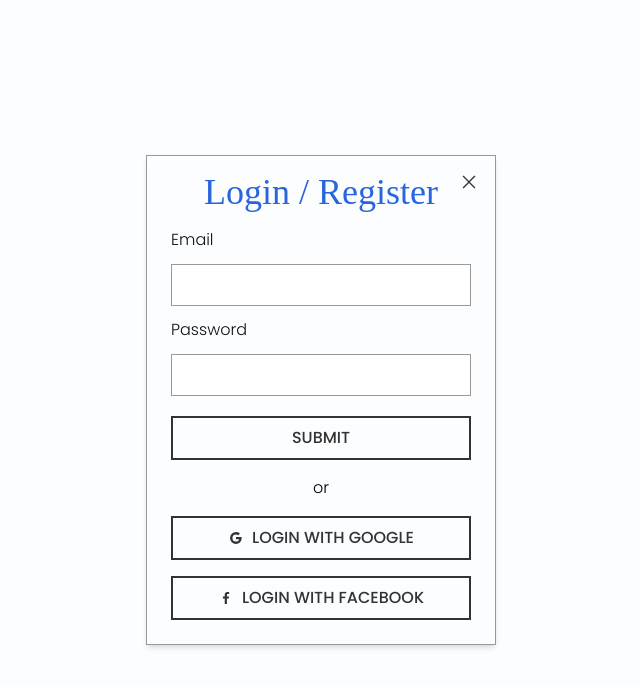
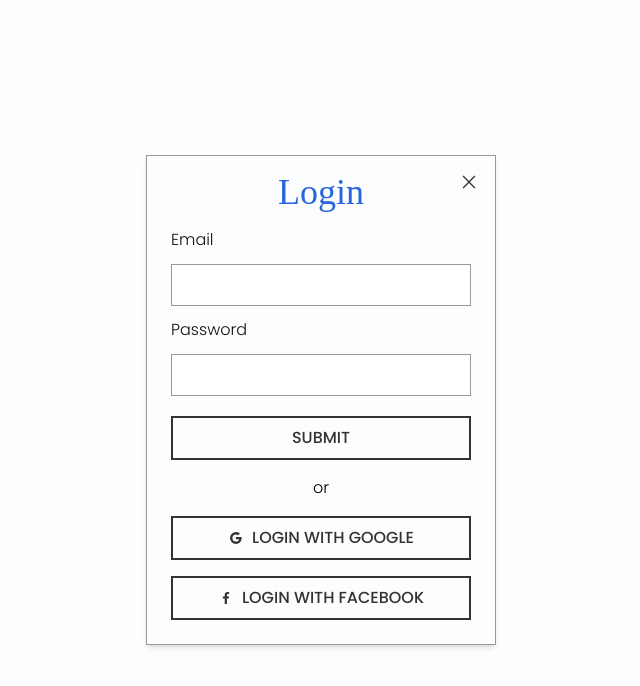
Before and after one commit to Nimira43/Aether, a React (Vite) app in the folder frontend/: page / in a window 1280 px wide. Both pictures are taken after a click on the button "LOGIN". Shown: the top 686 px of the page, without its empty margins (319-959 px from the left). Built offline with nearby package versions, Linux system fonts and the light colour scheme; a web font is replaced by a local one.

Commit message:
Moved form-title into conditional rendering

```diff
--- a/frontend/src/index.css
+++ b/frontend/src/index.css
@@ -15,6 +15,10 @@
 
 .hover-transition {
   transition: all 0.5s ease-in-out;
+}
+
+.form-title {
+  @apply text-center pb-4 logo text-main text-4xl;
 }
 
 .main-btn {
--- a/frontend/src/pages/index.jsx
+++ b/frontend/src/pages/index.jsx
@@ -36,9 +36,10 @@ const Index = () => {
           >
             <LiaTimesSolid />
           </div>
-          <h2 className='text-center pb-4 logo text-main text-4xl'>Login / Register</h2>
 
           {type === 'signin' &&
+          <>
+            <h2 className='form-title'>Login</h2>
             <form>
               <div className='input-wrapper'>
                 <label
@@ -97,9 +98,12 @@ const Index = () => {
                 </button>
               </div>
             </form>
+          </>
           }
 
           { type === 'signup' &&
+          <>
+            <h2 className='form-title'>Register</h2>
             <form>
               <div className='input-wrapper'>
                 <label
@@ -171,6 +175,7 @@ const Index = () => {
                 </button>
               </div>
             </form>
+          </>
           }
 
         </div>
@@ -213,7 +218,17 @@ const Index = () => {
         <div className='py-[170px] centre flex-col gap-6'>
           <h2 className='logo text-main text-6xl font-semibold text-center'>Where ideas awaken and colours speak</h2>
           <span className='text-grey-dark font-medium text-xl text-center'>Aether makes it easy to create and share professional designs.</span>
-          <button className='outline-btn w-48'>Register</button>
+          <button
+            className='outline-btn w-48'
+            onClick={
+              () => {
+                setType('signup')
+                setShow(true)
+              }
+            }
+          >
+            Register
+          </button>
         </div>
       </div>
 
```
